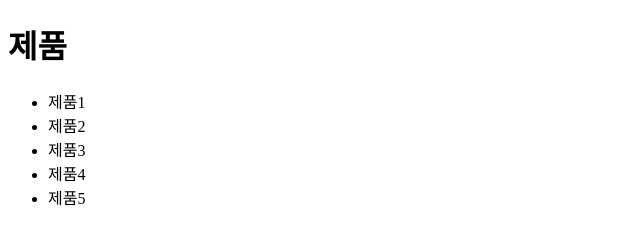
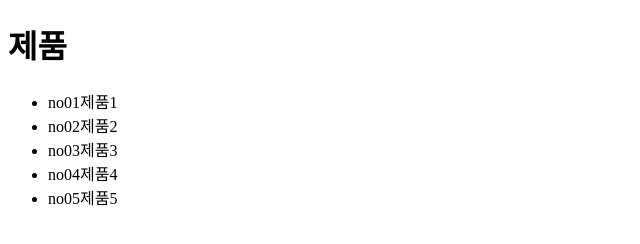
Before and after one commit to leseraphina/06_21_git_sample03, a plain HTML site: page product/product.html in a window 1280 px wide. Shown: the whole page, without its empty margins (0-640 px from the left). Drawn offline with Linux system fonts and the light colour scheme.

Commit message:
상품번호 입력

```diff
--- a/product/product.html
+++ b/product/product.html
@@ -8,11 +8,11 @@
 <body>
   <h1>제품</h1>
   <ul>
-    <li>제품1</li>
-    <li>제품2</li>
-    <li>제품3</li>
-    <li>제품4</li>
-    <li>제품5</li>
+    <li><span>no01</span>제품1</li>
+    <li><span>no02</span>제품2</li>
+    <li><span>no03</span>제품3</li>
+    <li><span>no04</span>제품4</li>
+    <li><span>no05</span>제품5</li>
   </ul>
 </body>
 </html>
```
